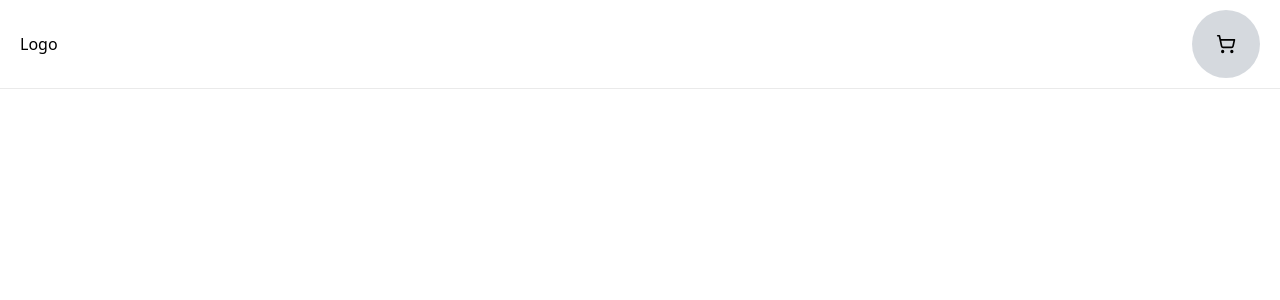
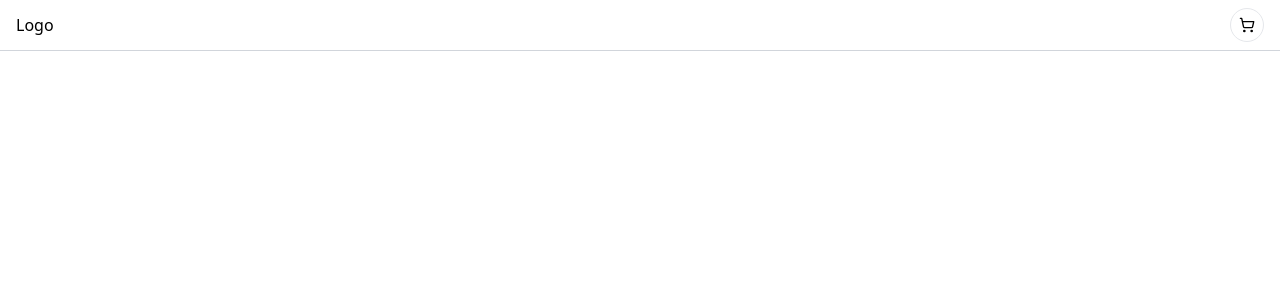
Before and after one commit to galante15/ProjetoNinos, a Next.js app: page / in a window 1280 px wide. Shown: the top 300 px of the page. Built offline with nearby package versions, Linux system fonts and the light colour scheme.

Commit message:
Refactor topbar and add cart context

```diff
--- a/src/components/layout/topbar.tsx
+++ b/src/components/layout/topbar.tsx
@@ -2,12 +2,12 @@ import { ShoppingCart } from "lucide-react";
 
 export function Topbar() {
 	return (
-		<div className="flex justify-between items-center p-10 px-20 border-b border-solid border-gray-300 topbar-wrapper">
+		<div className="w-full flex justify-between items-center p-2 px-4 border-b border-gray-300">
 			<h1>Logo</h1>
 
-			<div className="relative p-6 rounded-full h-15 w-15 bg-gray-300 bg-opacity-90 flex justify-center items-center cursor-pointer transition-all duration-300 ease-in-out hover:bg-gray-300">
+			<div className="relative p-2 rounded-full border bg-opacity-90 flex justify-center items-center cursor-pointer transition-all duration-300 ease-in-out hover:bg-gray-300">
 				<ShoppingCart
-					className="w-5 h-5 shopping-cart-icon"
+					className="w-4 h-4"
 				/>
 			</div>
 
```
Also changed, not shown: src/context/cart-context.tsx (added, +36 -0 lines).
